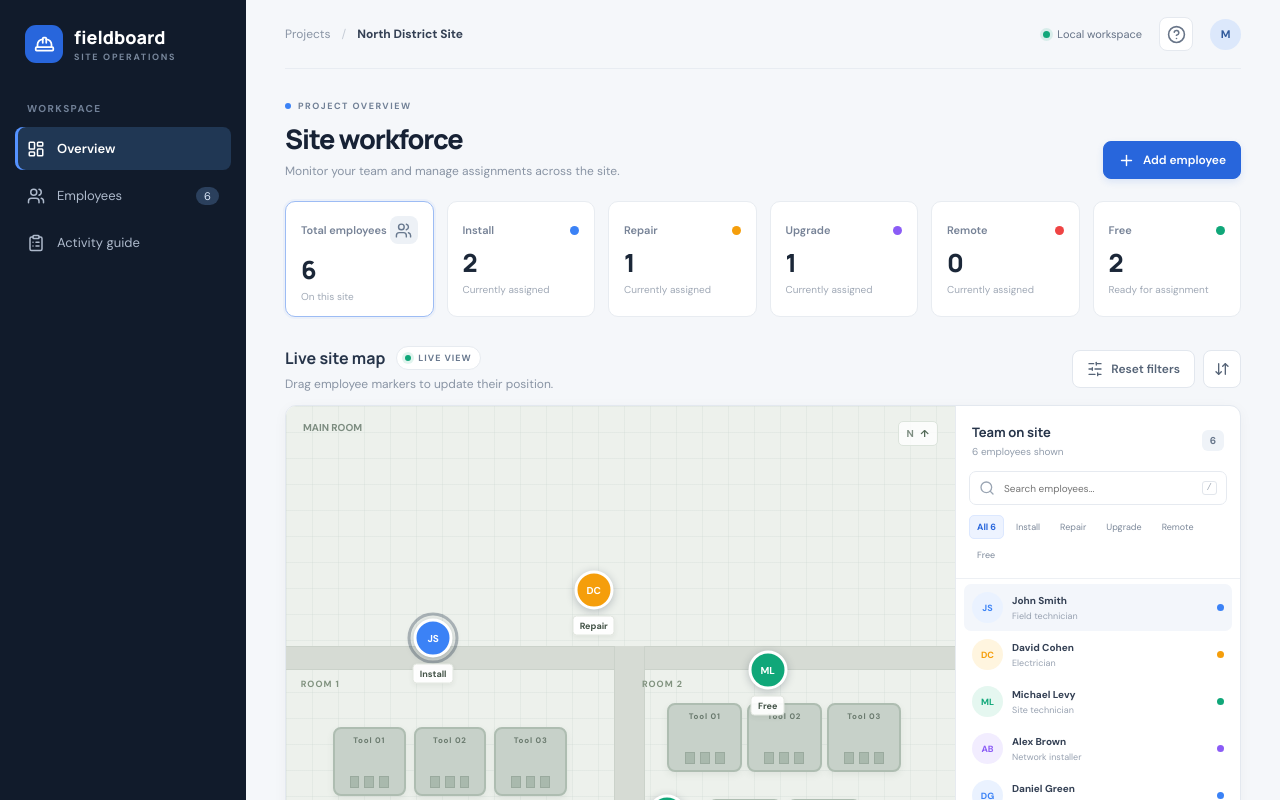
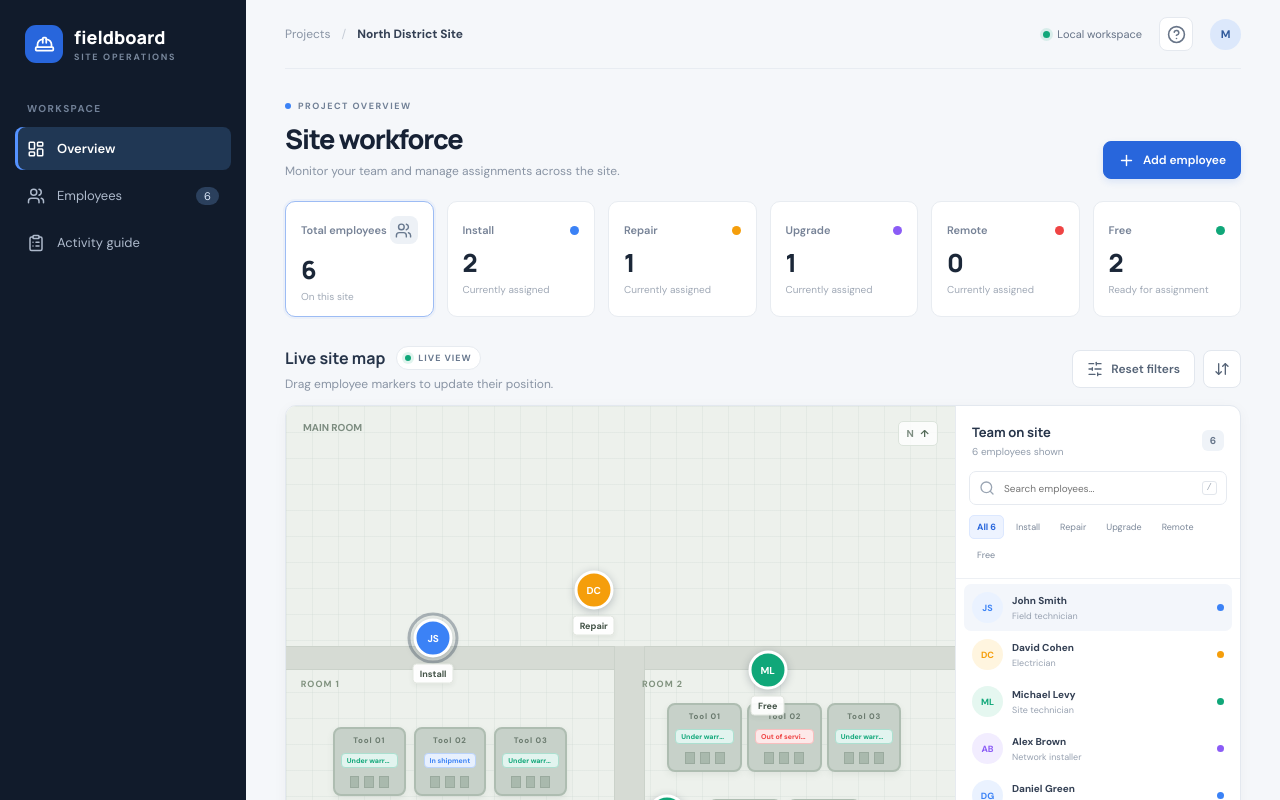
Before and after one commit to Roman123-game/site-management-frontend, a React (Vite) app: page / in a window 1280 px wide. Shown: the top 800 px of the page. Built offline with nearby package versions, Linux system fonts and the light colour scheme.

Commit message:
update dist/index.html, App.tsx and styles.css

```diff
--- a/src/App.tsx
+++ b/src/App.tsx
@@ -7,15 +7,23 @@ import type { Employee, EmployeeStatus } from "./types";
 const KEY = "fieldboard-employees-v1";
 const TOOL_TASKS_KEY = "fieldboard-tool-tasks-v1";
 const COMPLETED_TOOL_TASKS_KEY = "fieldboard-completed-tool-tasks-v1";
+const TOOL_STATUSES_KEY = "fieldboard-tool-statuses-v1";
 const STATUSES: EmployeeStatus[] = ["install", "repair", "upgrade", "remote", "free"];
 const TASK_OPTIONS = ["Install door", "Upgrade controller", "Inspect wiring", "Replace lighting", "Test access panel", "Check emergency exit", "Install safety signage", "Inspect network cabinet", "Inventory spare parts", "Service power tools", "Check controller stock"];
-type SiteTool = { id: string; name: string; task: string };
+type ToolStatus = "in-shipment" | "under-warranty" | "out-of-service";
+const TOOL_STATUSES: ToolStatus[] = ["in-shipment", "under-warranty", "out-of-service"];
+const TOOL_STATUS_META: Record<ToolStatus, {label:string;color:string}> = {
+  "in-shipment":{label:"In shipment",color:"#3b82f6"},
+  "under-warranty":{label:"Under warranty",color:"#10a779"},
+  "out-of-service":{label:"Out of service",color:"#ef4444"}
+};
+type SiteTool = { id: string; name: string; task: string; status: ToolStatus };
 type StoredEmployee = Omit<Employee, "status"> & { status: EmployeeStatus | "call-support" };
 const TOOL_GROUPS: { className: string; location: string; tools: SiteTool[] }[] = [
-  { className: "tool-buildings", location: "west area", tools: [{ id: "site-a-01", name: "Tool 01", task: "Install door" }, { id: "site-a-02", name: "Tool 02", task: "Upgrade controller" }, { id: "site-a-03", name: "Tool 03", task: "Inspect wiring" }] },
-  { className: "tool-buildings tool-buildings-right tool-buildings-room-two", location: "east area", tools: [{ id: "site-b-01", name: "Tool 01", task: "Replace lighting" }, { id: "site-b-02", name: "Tool 02", task: "Test access panel" }, { id: "site-b-03", name: "Tool 03", task: "Check emergency exit" }] },
-  { className: "tool-buildings tool-buildings-room-two-bottom", location: "south area", tools: [{ id: "site-c-04", name: "Tool 04", task: "Install safety signage" }, { id: "site-c-05", name: "Tool 05", task: "Inspect network cabinet" }] },
-  { className: "tool-buildings tool-buildings-storage", location: "storage area", tools: [{ id: "storage-01", name: "Tool 01", task: "Inventory spare parts" }, { id: "storage-02", name: "Tool 02", task: "Service power tools" }, { id: "storage-03", name: "Tool 03", task: "Check controller stock" }] }
+  { className: "tool-buildings", location: "west area", tools: [{ id: "site-a-01", name: "Tool 01", task: "Install door", status: "under-warranty" }, { id: "site-a-02", name: "Tool 02", task: "Upgrade controller", status: "in-shipment" }, { id: "site-a-03", name: "Tool 03", task: "Inspect wiring", status: "under-warranty" }] },
+  { className: "tool-buildings tool-buildings-right tool-buildings-room-two", location: "east area", tools: [{ id: "site-b-01", name: "Tool 01", task: "Replace lighting", status: "under-warranty" }, { id: "site-b-02", name: "Tool 02", task: "Test access panel", status: "out-of-service" }, { id: "site-b-03", name: "Tool 03", task: "Check emergency exit", status: "under-warranty" }] },
+  { className: "tool-buildings tool-buildings-room-two-bottom", location: "south area", tools: [{ id: "site-c-04", name: "Tool 04", task: "Install safety signage", status: "in-shipment" }, { id: "site-c-05", name: "Tool 05", task: "Inspect network cabinet", status: "under-warranty" }] },
+  { className: "tool-buildings tool-buildings-storage", location: "storage area", tools: [{ id: "storage-01", name: "Tool 01", task: "Inventory spare parts", status: "under-warranty" }, { id: "storage-02", name: "Tool 02", task: "Service power tools", status: "out-of-service" }, { id: "storage-03", name: "Tool 03", task: "Check controller stock", status: "under-warranty" }] }
 ];
 function loadEmployees(): Employee[] {
   try {
@@ -42,11 +50,21 @@ function loadCompletedToolTasks(): Record<string, string[]> {
     return {};
   }
 }
+function loadToolStatuses(): Record<string, ToolStatus> {
+  const defaults = Object.fromEntries(TOOL_GROUPS.flatMap(group => group.tools.map(tool => [tool.id, tool.status])));
+  try {
+    const raw = localStorage.getItem(TOOL_STATUSES_KEY);
+    return raw ? { ...defaults, ...JSON.parse(raw) as Record<string, ToolStatus> } : defaults;
+  } catch {
+    return defaults;
+  }
+}
 const initials = (name: string) => name.trim().split(/\s+/).slice(0,2).map(p => p[0]?.toUpperCase() ?? "").join("");
 export default function App() {
   const [employees,setEmployees] = useState<Employee[]>(loadEmployees);
   const [toolTasks,setToolTasks] = useState<Record<string,string>>(loadToolTasks);
   const [completedToolTasks,setCompletedToolTasks] = useState<Record<string,string[]>>(loadCompletedToolTasks);
+  const [toolStatuses,setToolStatuses] = useState<Record<string,ToolStatus>>(loadToolStatuses);
   const [filter,setFilter] = useState<"all"|EmployeeStatus>("all");
   const [search,setSearch] = useState("");
   const [selectedId,setSelectedId] = useState<string|null>("e-1");
@@ -66,6 +84,7 @@ export default function App() {
   useEffect(() => { localStorage.setItem(KEY,JSON.stringify(employees)); },[employees]);
   useEffect(() => { localStorage.setItem(TOOL_TASKS_KEY,JSON.stringify(toolTasks)); },[toolTasks]);
   useEffect(() => { localStorage.setItem(COMPLETED_TOOL_TASKS_KEY,JSON.stringify(completedToolTasks)); },[completedToolTasks]);
+  useEffect(() => { localStorage.setItem(TOOL_STATUSES_KEY,JSON.stringify(toolStatuses)); },[toolStatuses]);
   const selected = employees.find(e=>e.id===selectedId) ?? null;
   const counts = useMemo(() => ({
     all:employees.length,
@@ -88,6 +107,9 @@ export default function App() {
       const nextTasks = completed ? [...new Set([...tasks,task])] : tasks.filter(item=>item!==task);
       return {...old,[toolId]:nextTasks};
     });
+  }
+  function updateToolStatus(toolId:string,status:ToolStatus) {
+    setToolStatuses(old=>({...old,[toolId]:status}));
   }
   function saveToolTask(event:FormEvent<HTMLFormElement>) {
     event.preventDefault();
@@ -151,7 +173,10 @@ export default function App() {
             <div className="map-label map-label-north">N <b>↑</b></div>
             <div className="map-road road-horizontal"><span></span></div><div className="map-road road-horizontal road-horizontal-upper"/><div className="map-road road-horizontal road-horizontal-top"><span></span></div><div className="map-road road-vertical"/>
             <div className="map-room room-two"><span>ROOM 2</span></div>
-            {TOOL_GROUPS.map(group=><div key={group.className} className={group.className}>{group.tools.map(tool=><button type="button" key={tool.id} className="building building-one" onClick={()=>openTool(tool,group.location)} aria-label={`Edit ${tool.name} task in ${group.location}`} title={`${tool.name}: ${toolTasks[tool.id]}`}><b>{tool.name}</b><div className="building-windows"><i/><i/><i/></div></button>)}</div>)}
+            {TOOL_GROUPS.map(group=><div key={group.className} className={group.className}>{group.tools.map(tool=>{
+              const toolStatus = toolStatuses[tool.id] ?? tool.status;
+              return <button type="button" key={tool.id} className="building building-one" onClick={()=>openTool(tool,group.location)} aria-label={`Edit ${tool.name} task in ${group.location}`} title={`${tool.name}: ${TOOL_STATUS_META[toolStatus].label} — ${toolTasks[tool.id]}`}><b>{tool.name}</b><span className="tool-status-badge" style={{"--tool-status-color":TOOL_STATUS_META[toolStatus].color} as CSSProperties}>{TOOL_STATUS_META[toolStatus].label}</span><div className="building-windows"><i/><i/><i/></div></button>;
+            })}</div>)}
             {visible.map(e=><button key={e.id} className={`employee-marker ${selectedId===e.id?"selected":""}`} style={{left:`${e.x}%`,top:`${e.y}%`,"--marker-color":STATUS_META[e.status].color} as CSSProperties} onPointerDown={event=>{event.preventDefault();dragging.current=e.id;setSelectedId(e.id);event.currentTarget.setPointerCapture(event.pointerId);}} onPointerMove={moveMarker} onPointerUp={()=>{dragging.current=null;}} onClick={()=>setSelectedId(e.id)} title={`${e.name} · ${STATUS_META[e.status].label}`}><span>{initials(e.name)}</span><small>{STATUS_META[e.status].label}</small></button>)}
             {visible.length===0&&<div className="empty-map">No employees match this filter.</div>}
             <div className="map-legend"><span><i className="legend-install"/>Install</span><span><i className="legend-repair"/>Repair</span><span><i className="legend-upgrade"/>Upgrade</span><span><i className="legend-remote"/>Remote</span><span><i className="legend-free"/>Free</span></div><div className="map-scale"><i/>20 m</div>
@@ -189,6 +214,7 @@ export default function App() {
 
     {selectedTool&&!editingToolTask&&<div className="modal-backdrop" onMouseDown={e=>{if(e.target===e.currentTarget)setSelectedTool(null);}}><div className="modal">
       <div className="modal-heading"><div><label className="modal-kicker">SITE TOOL · {selectedTool.location.toUpperCase()}</label><h2>{selectedTool.name} tasks</h2><p>Mark tasks complete as work is finished.</p></div><button type="button" className="icon-button" aria-label="Close task list" onClick={()=>setSelectedTool(null)}><X size={19}/></button></div>
+      <label htmlFor="tool-status">Tool status<select id="tool-status" value={toolStatuses[selectedTool.id] ?? selectedTool.status} onChange={e=>updateToolStatus(selectedTool.id,e.target.value as ToolStatus)}>{TOOL_STATUSES.map(status=><option key={status} value={status}>{TOOL_STATUS_META[status].label}</option>)}</select></label>
       <div className="tool-task-list" role="group" aria-label="Available tasks">{Array.from(new Set([...TASK_OPTIONS, toolTasks[selectedTool.id]].filter((task): task is string => Boolean(task)))).map(task=><label key={task} className={`tool-task-option${toolTasks[selectedTool.id]===task?" current-tool-task":""}`}>
         <input type="checkbox" aria-label={`Mark ${task} complete`} checked={completedToolTasks[selectedTool.id]?.includes(task) ?? false} onChange={event=>toggleToolTaskCompletion(selectedTool.id,task,event.target.checked)}/>
         <span>{task}</span>
--- a/src/styles.css
+++ b/src/styles.css
@@ -120,6 +120,7 @@ button{cursor:pointer}
 
 .details-status-actions{display:flex;align-items:flex-end;gap:8px}
 .details-status-actions .details-status{flex:1;min-width:115px}
+.tool-status-badge{display:block;max-width:100%;border-radius:4px;padding:3px 5px;background:color-mix(in srgb,var(--tool-status-color) 12%,white);border:1px solid color-mix(in srgb,var(--tool-status-color) 35%,white);color:var(--tool-status-color);font-size:7px;font-weight:700;line-height:1;white-space:nowrap;overflow:hidden;text-overflow:ellipsis}
 
 @media(max-width:850px){.details-status-actions{flex:1 1 30%}}
 @media(max-width:560px){.details-status-actions{width:100%;flex-basis:100%}}
```
Also changed, not shown: 1 other file (tests, documents, lock files or other folders).
